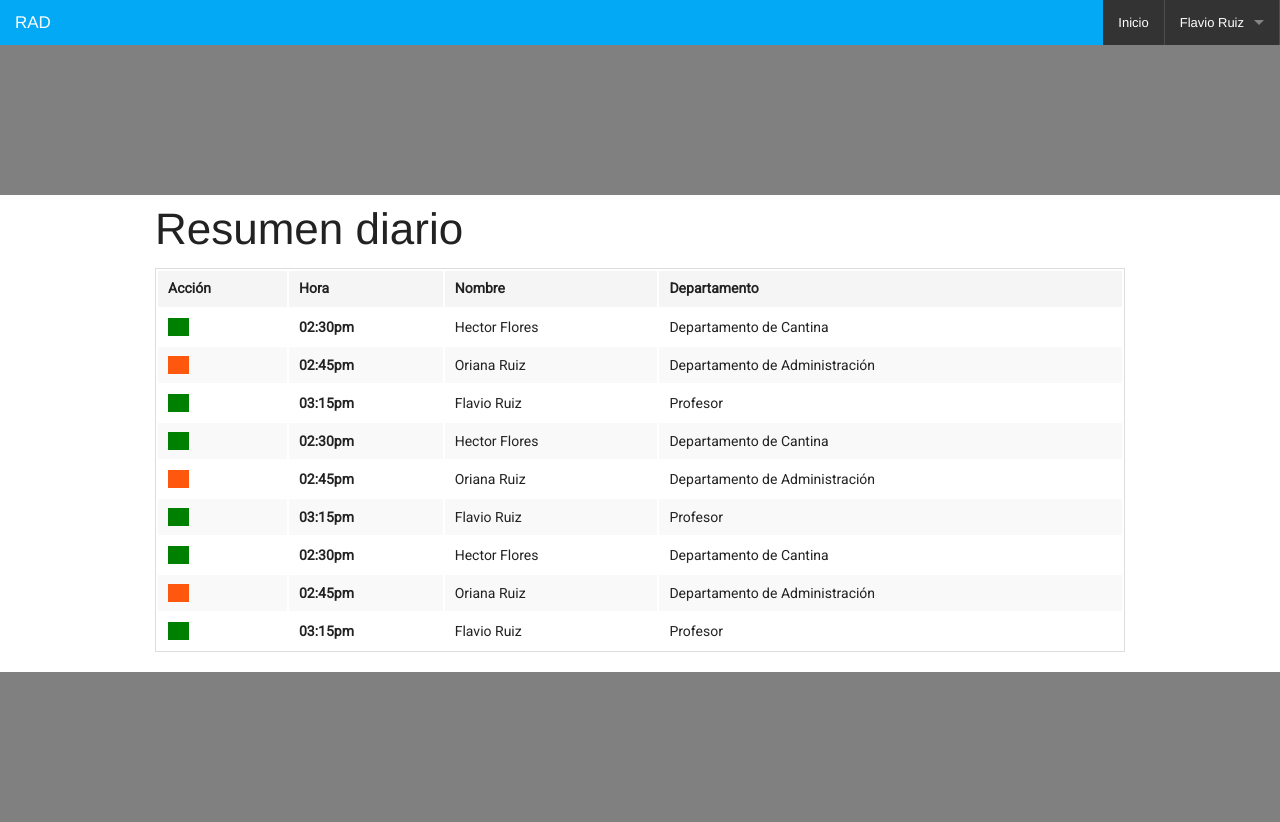
After one commit to Scottap/rad, a PHP site: page /backend_home.html in a window 1280 px wide. The commit adds this page. Run offline with PHP 8.4, Linux system fonts and the light colour scheme.

Commit message:
Agregando nueva vista backend_home

```diff
--- /dev/null
+++ b/backend_home.html
@@ -0,0 +1,128 @@
+<!doctype html>
+<html lang="es">
+    <head>
+        <meta charset="utf-8" />
+        <meta name="viewport" content="width=device-width, initial-scale=1.0" />
+        <title>Backend - Login</title>
+        <link rel="stylesheet" href="css/foundation.min.css" />
+        <link href='http://fonts.googleapis.com/css?family=Roboto' rel='stylesheet' type='text/css'>
+        <link rel="stylesheet" href="css/style.css">
+        <script src="js/vendor/modernizr.js"></script>
+    </head>
+    <body>
+        <div class="sticky">
+            <nav class="top-bar color-bar" data-topbar="" role="navigation" data-options="is_hover:true,sticky_on: large">
+                <ul class="title-area">
+                    <!-- Title Area -->
+                    <li class="name">
+                        <h1><a href="#">RAD</a></h1>
+                    </li>
+                    <!-- Remove the class "menu-icon" to get rid of menu icon. Take out "Menu" to just have icon alone -->
+                    <li class="toggle-topbar menu-icon"><a href="#"><span>Menu</span></a></li>
+                </ul>
+                <section class="top-bar-section">
+                    <!-- Right Nav Section -->
+                    <ul class="right">
+                        <li><a href="#">Inicio</a></li>
+                        <li class="divider hide-for-small"></li>
+                        <li class="has-dropdown">
+                            <a href="#">Flavio Ruiz</a>
+                            <ul class="dropdown">
+                              <li><a href="#">Mi perfil</a></li>
+                              <li><a href="#">Cerrar sesión</a></li>
+
+                            </ul>
+                          </li>
+                        <li class="divider hide-for-small"></li>
+                    </ul>
+                </section>
+            </nav>
+        </div>
+        <header class="header-login">
+
+        </header>
+        <div class="row">
+            <section class="large-12 columns">
+                <h1>Resumen diario</h1>
+                <table width="100%">
+                    <thead>
+                        <tr>
+                            <th>Acción</th>
+                            <th>Hora</th>
+                            <th>Nombre</th>
+                            <th >Departamento</th>
+                        </tr>
+                  </thead>
+                  <tbody>
+                        <tr>
+                            <td><div class="entrada"></div></td>
+                            <td><strong>02:30pm</strong></td>
+                            <td>Hector Flores</td>
+                            <td>Departamento de Cantina</td>
+                        </tr>
+                        <tr>
+                            <td><div class="salida"></div></td>
+                            <td><strong>02:45pm</strong></td>
+                            <td>Oriana Ruiz</td>
+                            <td>Departamento de Administración</td>
+                        </tr>
+                        <tr>
+                            <td><div class="entrada"></div></td>
+                            <td><strong>03:15pm</strong></td>
+                            <td>Flavio Ruiz</td>
+                            <td>Profesor</td>
+                        </tr>
+                        <tr>
+                            <td><div class="entrada"></div></td>
+                            <td><strong>02:30pm</strong></td>
+                            <td>Hector Flores</td>
+                            <td>Departamento de Cantina</td>
+                        </tr>
+                        <tr>
+                            <td><div class="salida"></div></td>
+                            <td><strong>02:45pm</strong></td>
+                            <td>Oriana Ruiz</td>
+                            <td>Departamento de Administración</td>
+                        </tr>
+                        <tr>
+                            <td><div class="entrada"></div></td>
+                            <td><strong>03:15pm</strong></td>
+                            <td>Flavio Ruiz</td>
+                            <td>Profesor</td>
+                        </tr>
+                        <tr>
+                            <td><div class="entrada"></div></td>
+                            <td><strong>02:30pm</strong></td>
+                            <td>Hector Flores</td>
+                            <td>Departamento de Cantina</td>
+                        </tr>
+                        <tr>
+                            <td><div class="salida"></div></td>
+                            <td><strong>02:45pm</strong></td>
+                            <td>Oriana Ruiz</td>
+                            <td>Departamento de Administración</td>
+                        </tr>
+                        <tr>
+                            <td><div class="entrada"></div></td>
+                            <td><strong>03:15pm</strong></td>
+                            <td>Flavio Ruiz</td>
+                            <td>Profesor</td>
+                        </tr>
+                  </tbody>
+                </table>
+            </section>
+        </div>
+        <footer class="footer-login">
+
+        </footer>
+
+        <script src="js/vendor/jquery.js"></script>
+        <script src="js/foundation/foundation.js"></script>
+        <script src="js/foundation/foundation.topbar.js"></script>
+        <!-- Other JS plugins can be included here -->
+
+        <script>
+            $(document).foundation();
+        </script>
+    </body>
+</html>
--- a/backend_login.html
+++ b/backend_login.html
@@ -24,7 +24,7 @@
                         <label>Contraseña
                             <input type="password" name="password">
                         </label>
-                        <button class="button">Iniciar</button>
+                        <a href="backend_home.html" class="button">Iniciar</a>
                     </fieldset>
                 </form>
             </div>
--- a/css/style.css
+++ b/css/style.css
@@ -1,3 +1,7 @@
+body
+{
+	font-family: 'Roboto', sans-serif;
+}
 .header-login
 {
 	background: grey;
@@ -11,3 +15,20 @@
 	height: 150px;
 	width: 100%;
 }
+
+.color-bar
+{
+	background-color: #03a9f4;
+}
+
+.entrada
+{
+	border: 9px solid green;
+	width: 21px;
+}
+
+.salida
+{
+	border: 9px solid #FE580F;
+	width: 21px;
+}
```
